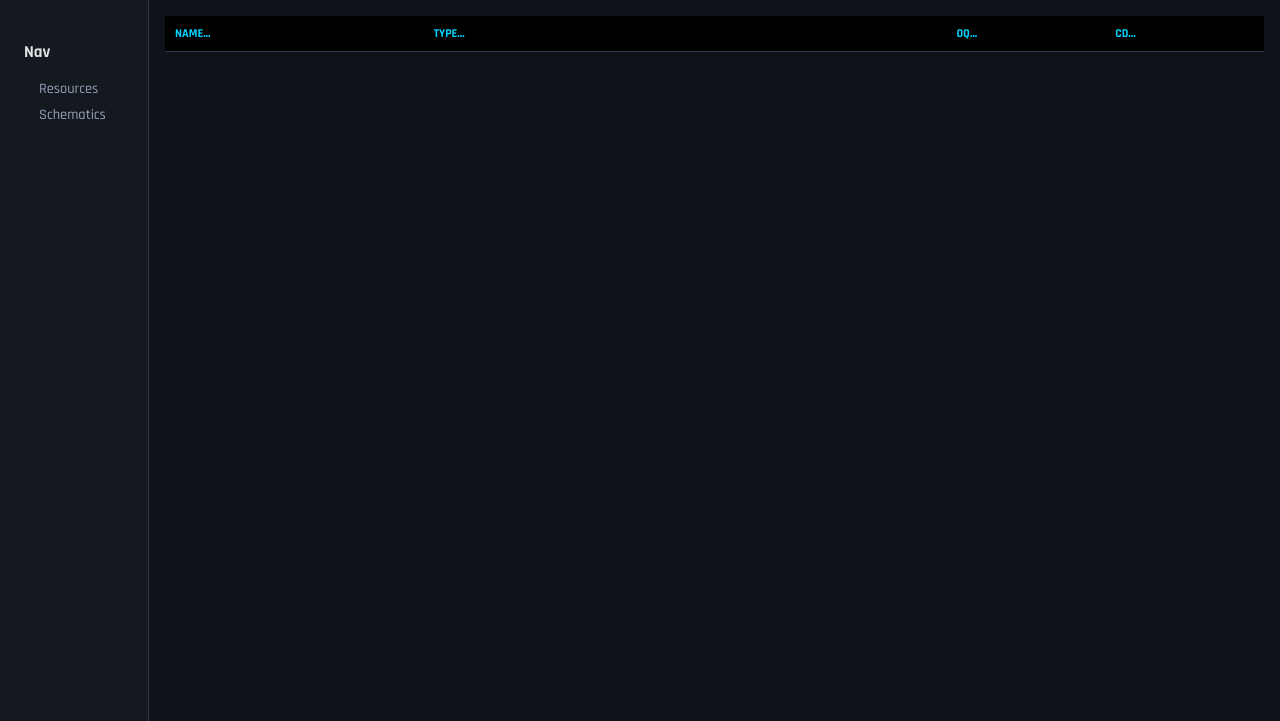
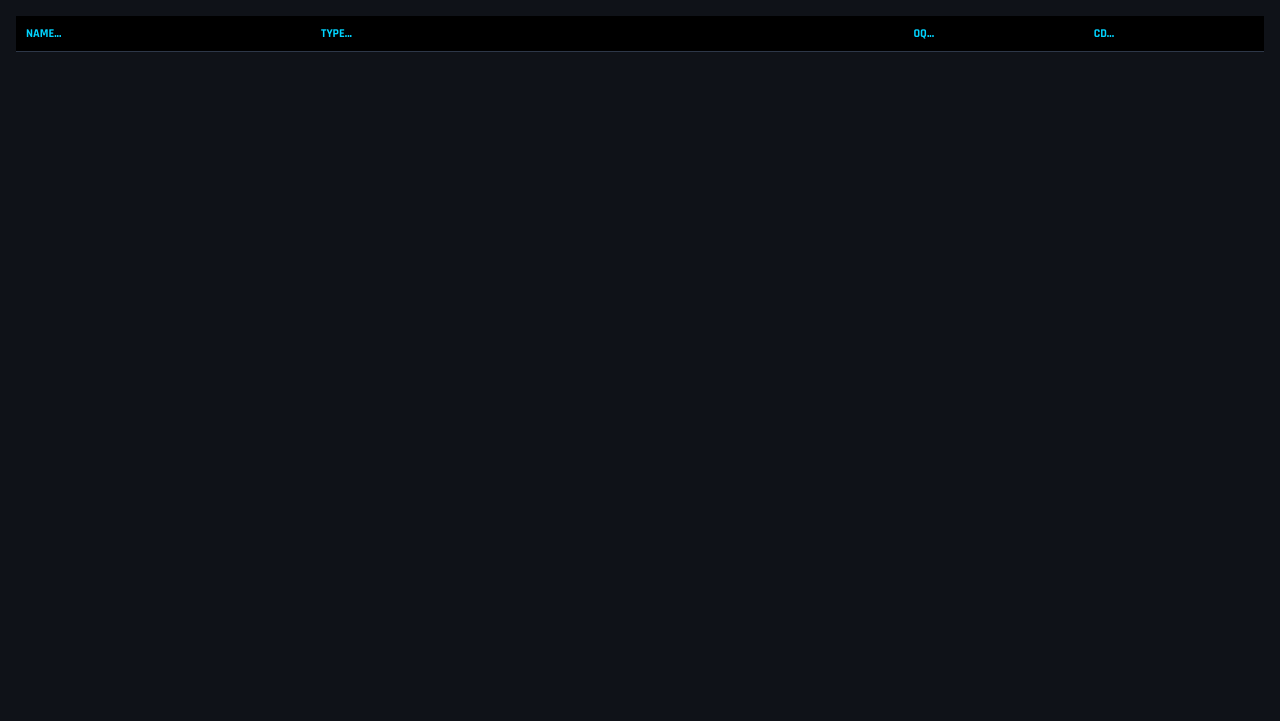
Before and after one commit to gladiatordan/ResourceTracker, a Flask app: page / in a window 1280 px wide. Shown: the part 79-800 px from the top of the page. Run offline with Flask 3, Linux system fonts and the light colour scheme; data that the repository does not hold is empty; some libraries are stand-ins or nearby versions.

Commit message:
removed side nav

```diff
--- a/templates/index.html
+++ b/templates/index.html
@@ -33,14 +33,6 @@
         </main>
 
         <div class="workspace">
-            <aside class="site-nav">
-                <h3>Nav</h3>
-                <ul class="tree-list">
-                    <li class="tree-node">Resources</li>
-                    <li class="tree-node">Schematics</li>
-                </ul>
-            </aside>
-
             <main class="log-container">
                 <table class="resource-table">
                     <thead>
```
